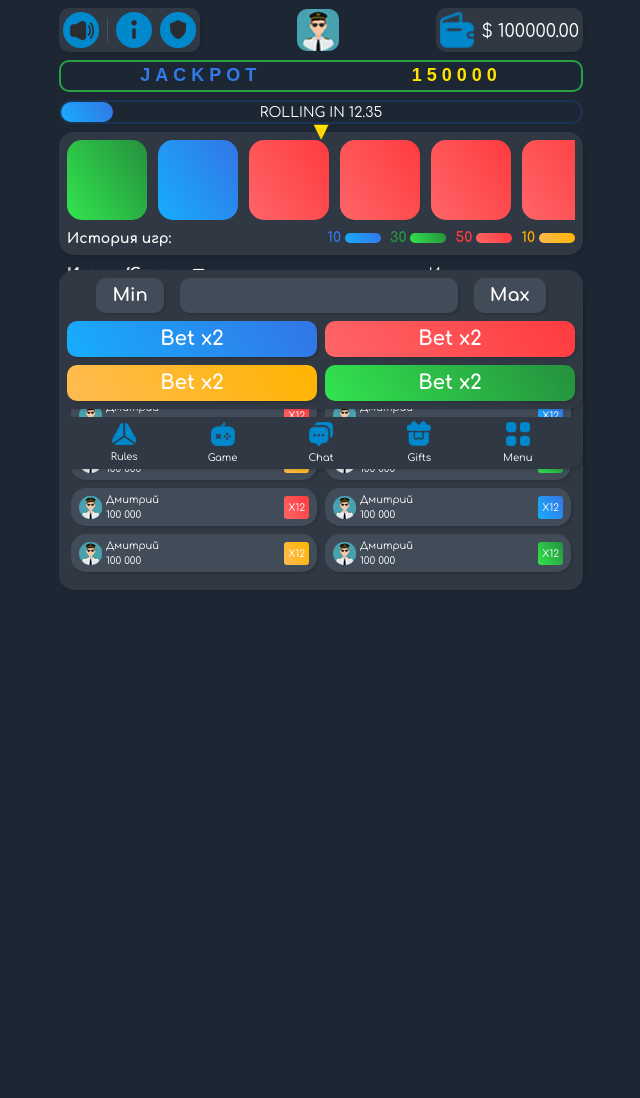
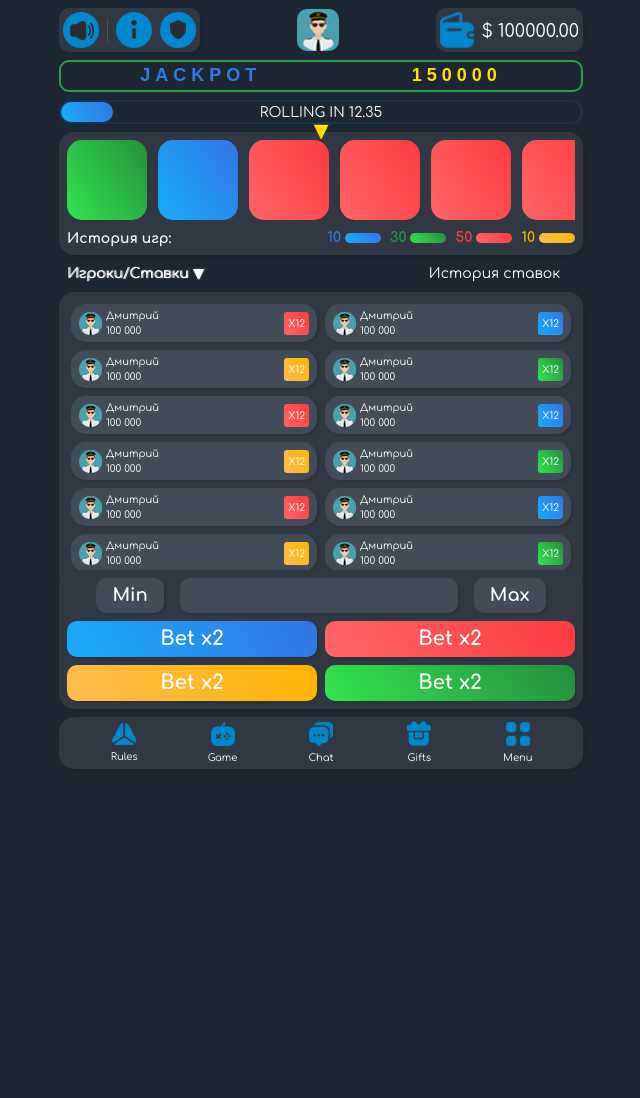
Before and after one commit to weasel-v-dev/tonroll.loc, a PHP site: page / in a window 1280 px wide. Shown: the whole page, without its empty margins (319-959 px from the left). After the commit the page ends 769 px from the top, so only its background shows below. Run offline with PHP 8.4, Linux system fonts and the light colour scheme.

Commit message:
fix height of menu

```diff
--- a/assets/css/style.css
+++ b/assets/css/style.css
@@ -185,8 +185,8 @@ input {
 }
 
 .trl-menu {
-    height: 500px;
-    bottom: 30px;
+    height: 100px;
+    bottom: 130px;
 }
 
 
--- a/index.php
+++ b/index.php
@@ -304,7 +304,7 @@
             </div>
         </div>
 
-        <div class="trl-menu  mt-2"></div>
+<!--        <div class="trl-menu  mt-2"></div>-->
     </div>
 </div>
     <div class="position-fixed start-0 w-100 trl-menu">
```
